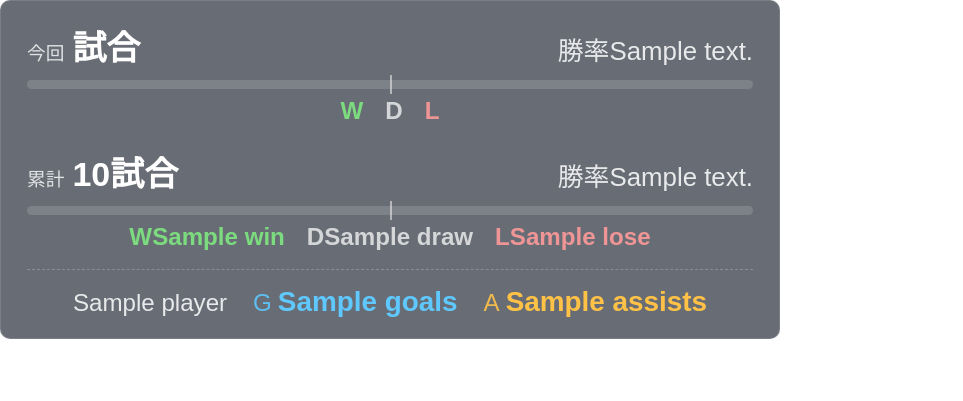
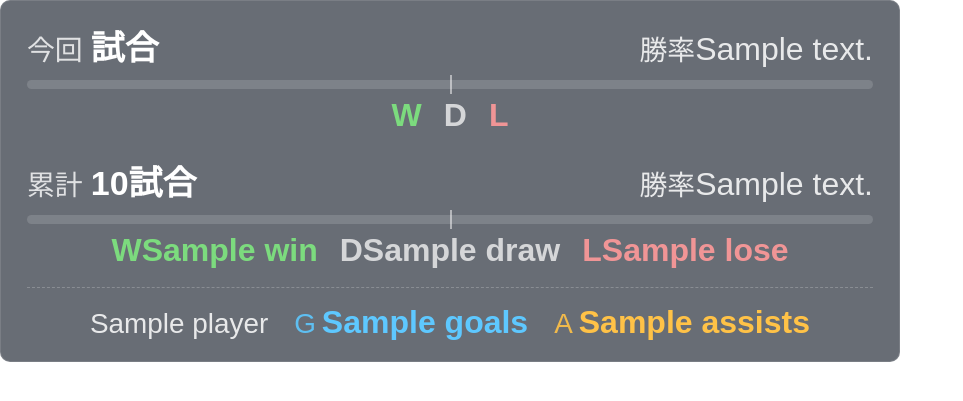
Before and after one commit to clear-bg/NSS-Result-Tracker, a FastAPI app: template src/nss_tracker/web/templates/overlay_goal_stats_winrate.html in a window 1280 px wide. Shown: the top 401 px of the page, without its empty margins (0-963 px from the left). Run offline with FastAPI, Linux system fonts and the light colour scheme; the template is opened without the code that fills it: most values are stand-ins (such as "Sample title", 1, 10 or a date in 2020).

Commit message:
[355]fix: 得点/アシスト・勝率パネルの見た目を配信視認性に合わせて調整
- パネル幅を780px→900pxに拡大
- 各テキストの最小文字サイズを24px以上に統一
- 数値(勝率%・W/D/L・G/Aの数値)を32pxに引き上げ、
  「勝率」ラベルは「今回」「累計」と同じサイズにするため
  rate-label/rate-valueに分割

```diff
--- a/src/nss_tracker/web/static/goal_stats_winrate.css
+++ b/src/nss_tracker/web/static/goal_stats_winrate.css
@@ -21,10 +21,11 @@
    勝率見出し行が右寄せ(margin-left: auto)でパネル幅いっぱいに広がる前提の
    レイアウトのため、幅は固定する。パネル追加時の余白(padding)分だけ内側の
    コンテンツ幅がモックアップ確定時より狭くなっていたため、ランク推移グラフの
-   SVG幅(786px、_RANK_GRAPH_VIEWBOX_WIDTH)に近い780pxまで広げた
+   SVG幅(786px、_RANK_GRAPH_VIEWBOX_WIDTH)に近い780pxまで広げた後、
+   さらに横長にしたいというフィードバックを受け900pxまで広げた
    (2026-08-12、ユーザーからの見た目フィードバックを反映)。 */
 .goal-stats-winrate-panel {
-    width: 780px;
+    width: 900px;
     box-sizing: border-box;
     background: rgba(46, 53, 64, 0.72);
     border: 1px solid rgba(255, 255, 255, 0.12);
@@ -44,7 +45,7 @@
 
 .goal-stats-winrate-header .tag {
     opacity: 0.8;
-    font-size: 0.55em;
+    font-size: 0.82em;
 }
 
 .goal-stats-winrate-header .total {
@@ -57,7 +58,14 @@
     opacity: 0.85;
     margin-left: auto;
     font-variant-numeric: tabular-nums;
-    font-size: 0.76em;
+}
+
+.goal-stats-winrate-header .rate-label {
+    font-size: 0.82em;
+}
+
+.goal-stats-winrate-header .rate-value {
+    font-size: 32px;
 }
 
 .goal-stats-winrate-track {
@@ -100,7 +108,7 @@
     gap: 22px;
     opacity: 0.9;
     font-variant-numeric: tabular-nums;
-    font-size: 0.71em;
+    font-size: 32px;
     margin-top: 8px;
 }
 
@@ -137,7 +145,7 @@
 
 .goal-stats-winrate-player-name {
     opacity: 0.85;
-    font-size: 0.71em;
+    font-size: 0.82em;
 }
 
 .goal-stats-winrate-stat {
@@ -148,16 +156,16 @@
 
 .goal-stats-winrate-stat-label {
     opacity: 0.9;
-    font-size: 0.71em;
+    font-size: 0.82em;
 }
 
 .goal-stats-winrate-stat-num {
     font-weight: 800;
     font-variant-numeric: tabular-nums;
-    font-size: 0.82em;
+    font-size: 32px;
 }
 
 .goal-stats-winrate-empty {
-    font-size: 0.71em;
+    font-size: 0.82em;
     opacity: 0.75;
 }
--- a/src/nss_tracker/web/templates/overlay_goal_stats_winrate.html
+++ b/src/nss_tracker/web/templates/overlay_goal_stats_winrate.html
@@ -12,7 +12,7 @@
   <div class="goal-stats-winrate-header">
     <span class="tag">今回</span>
     <span class="total">{{ session.total }}試合</span>
-    <span class="rate">勝率{{ session_win_rate_text }}</span>
+    <span class="rate"><span class="rate-label">勝率</span><span class="rate-value">{{ session_win_rate_text }}</span></span>
   </div>
   <div class="goal-stats-winrate-track">
     <div class="goal-stats-winrate-center"></div>
@@ -29,7 +29,7 @@
   <div class="goal-stats-winrate-header">
     <span class="tag">累計</span>
     <span class="total">{{ cumulative.total }}試合</span>
-    <span class="rate">勝率{{ cumulative_win_rate_text }}</span>
+    <span class="rate"><span class="rate-label">勝率</span><span class="rate-value">{{ cumulative_win_rate_text }}</span></span>
   </div>
   <div class="goal-stats-winrate-track">
     <div class="goal-stats-winrate-center"></div>
```
